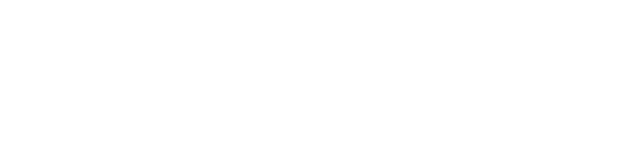
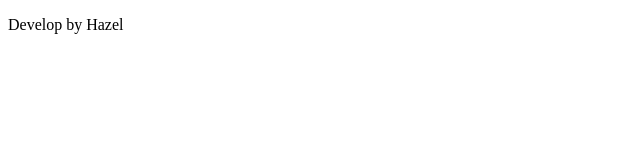
Before and after one commit to Hazel0230/OCRS, a plain HTML site: page index.html in a window 1280 px wide. Shown: the whole page, without its empty margins (0-640 px from the left). Drawn offline with Linux system fonts and the light colour scheme.

Commit message:
Update index.html

```diff
--- a/index.html
+++ b/index.html
@@ -5,6 +5,7 @@
     <meta http-equiv="X-UA-Compatible" content="IE=edge">
     <meta name="viewport" content="width=device-width, initial-scale=1.0">
     <title>Online Catering Reservation System</title>
+    <p>Develop by Hazel</p>
 </head>
 <body>
 
```
